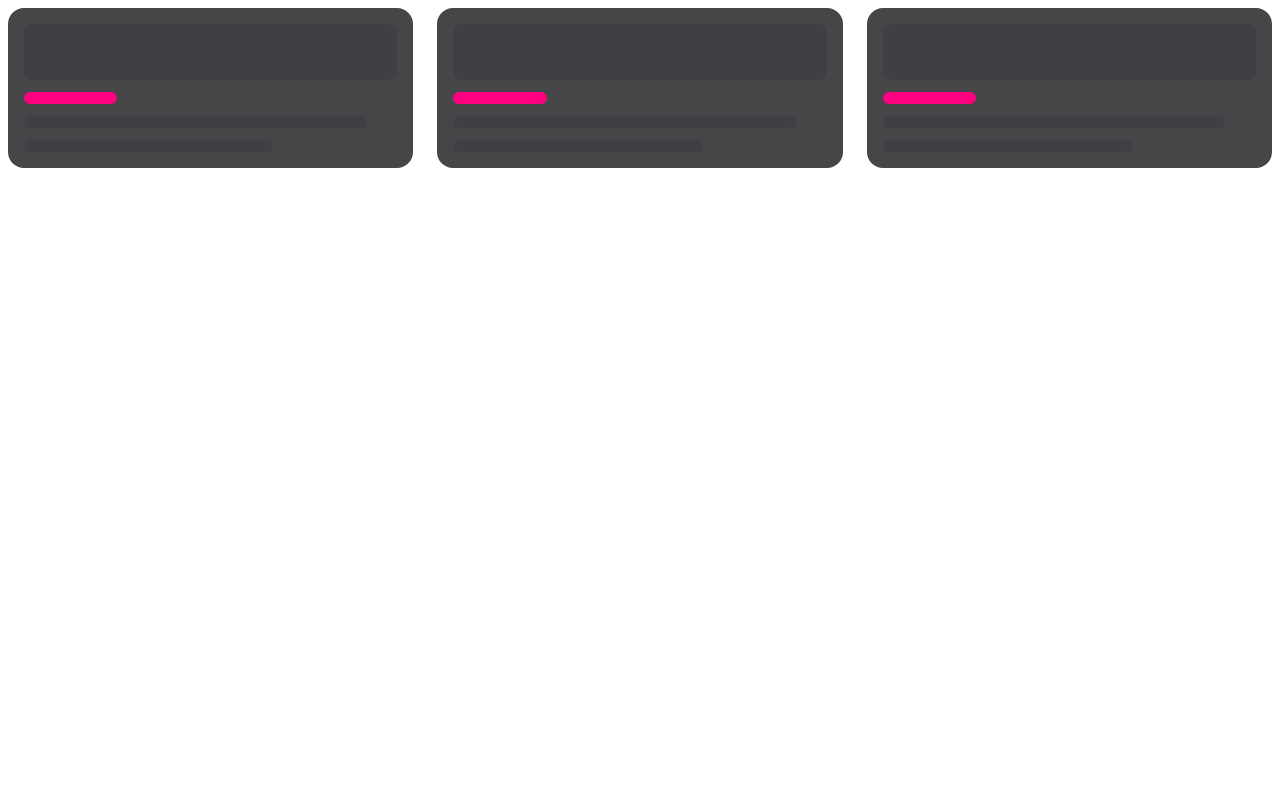
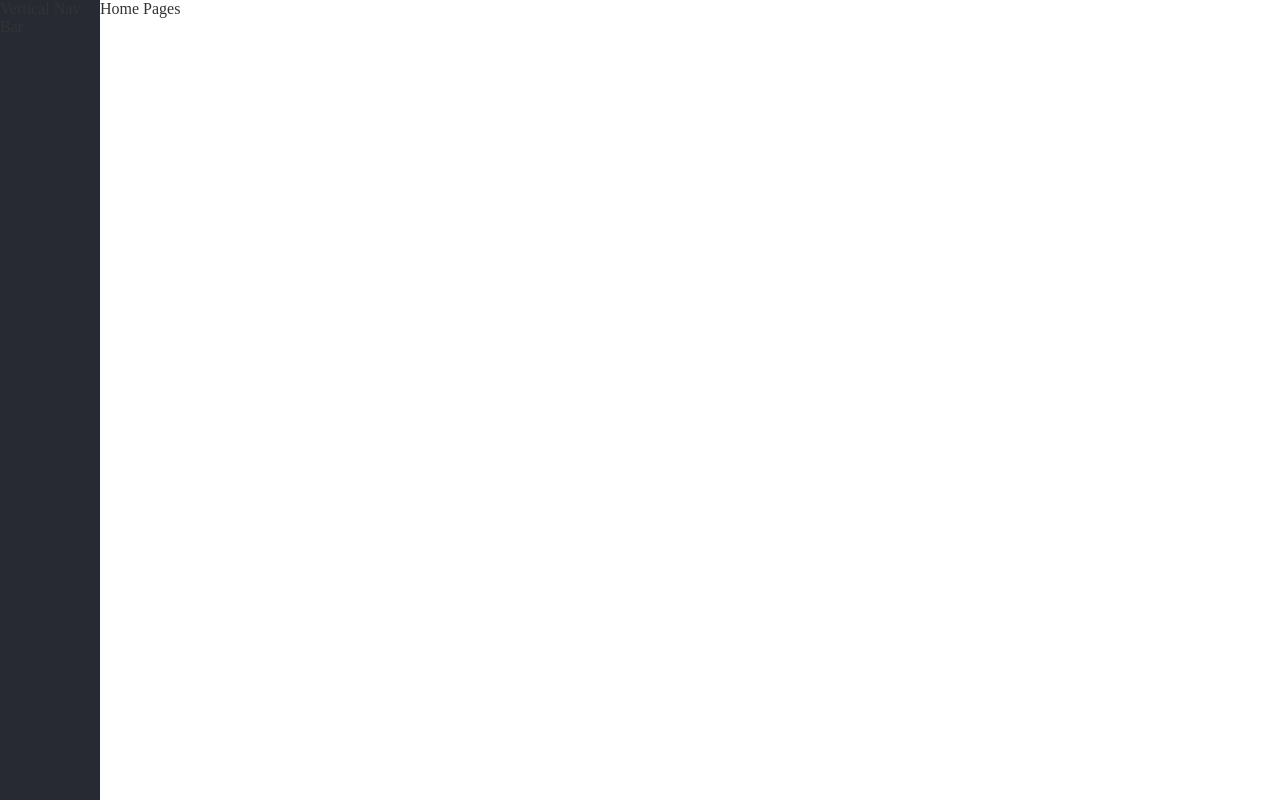
Before and after one commit to vinnyhoward/clonex-explorer, a Next.js app: page / in a window 1280 px wide. Built offline with nearby package versions, Linux system fonts and the light colour scheme.

Commit message:
set basic themes and basic nav bar

```diff
--- a/package.json
+++ b/package.json
@@ -12,7 +12,8 @@
     "next": "14.0.3",
     "react": "^18",
     "react-dom": "^18",
-    "styled-components": "^6.1.1"
+    "styled-components": "^6.1.1",
+    "usehooks-ts": "^2.9.1"
   },
   "devDependencies": {
     "@types/node": "^20",
--- a/src/app/globals.css
+++ /dev/null
@@ -1,107 +0,0 @@
-:root {
-  --max-width: 1100px;
-  --border-radius: 12px;
-  --font-mono: ui-monospace, Menlo, Monaco, 'Cascadia Mono', 'Segoe UI Mono',
-    'Roboto Mono', 'Oxygen Mono', 'Ubuntu Monospace', 'Source Code Pro',
-    'Fira Mono', 'Droid Sans Mono', 'Courier New', monospace;
-
-  --foreground-rgb: 0, 0, 0;
-  --background-start-rgb: 214, 219, 220;
-  --background-end-rgb: 255, 255, 255;
-
-  --primary-glow: conic-gradient(
-    from 180deg at 50% 50%,
-    #16abff33 0deg,
-    #0885ff33 55deg,
-    #54d6ff33 120deg,
-    #0071ff33 160deg,
-    transparent 360deg
-  );
-  --secondary-glow: radial-gradient(
-    rgba(255, 255, 255, 1),
-    rgba(255, 255, 255, 0)
-  );
-
-  --tile-start-rgb: 239, 245, 249;
-  --tile-end-rgb: 228, 232, 233;
-  --tile-border: conic-gradient(
-    #00000080,
-    #00000040,
-    #00000030,
-    #00000020,
-    #00000010,
-    #00000010,
-    #00000080
-  );
-
-  --callout-rgb: 238, 240, 241;
-  --callout-border-rgb: 172, 175, 176;
-  --card-rgb: 180, 185, 188;
-  --card-border-rgb: 131, 134, 135;
-}
-
-@media (prefers-color-scheme: dark) {
-  :root {
-    --foreground-rgb: 255, 255, 255;
-    --background-start-rgb: 0, 0, 0;
-    --background-end-rgb: 0, 0, 0;
-
-    --primary-glow: radial-gradient(rgba(1, 65, 255, 0.4), rgba(1, 65, 255, 0));
-    --secondary-glow: linear-gradient(
-      to bottom right,
-      rgba(1, 65, 255, 0),
-      rgba(1, 65, 255, 0),
-      rgba(1, 65, 255, 0.3)
-    );
-
-    --tile-start-rgb: 2, 13, 46;
-    --tile-end-rgb: 2, 5, 19;
-    --tile-border: conic-gradient(
-      #ffffff80,
-      #ffffff40,
-      #ffffff30,
-      #ffffff20,
-      #ffffff10,
-      #ffffff10,
-      #ffffff80
-    );
-
-    --callout-rgb: 20, 20, 20;
-    --callout-border-rgb: 108, 108, 108;
-    --card-rgb: 100, 100, 100;
-    --card-border-rgb: 200, 200, 200;
-  }
-}
-
-* {
-  box-sizing: border-box;
-  padding: 0;
-  margin: 0;
-}
-
-html,
-body {
-  max-width: 100vw;
-  overflow-x: hidden;
-}
-
-body {
-  color: rgb(var(--foreground-rgb));
-  background: linear-gradient(
-      to bottom,
-      transparent,
-      rgb(var(--background-end-rgb))
-    )
-    rgb(var(--background-start-rgb));
-}
-
-a {
-  color: inherit;
-  text-decoration: none;
-}
-
-@media (prefers-color-scheme: dark) {
-  html {
-    color-scheme: dark;
-  }
-}
--- a/src/app/layout.tsx
+++ b/src/app/layout.tsx
@@ -1,15 +1,13 @@
 import type { Metadata } from "next";
-import { ThemeProvider } from "styled-components";
-import StyledComponentsRegistry from "./registry";
+import StyledComponentsRegistry from "../lib/registry";
+import ThemeWrapper from "../lib/ThemeWrapper";
+import VerticalNavBar from "../components/VerticalNavBar";
+import ParentLayout from "../components/ParentLayout";
 
 export const metadata: Metadata = {
   title: "CloneX Explorer",
   description:
     "Interactive explorer for the CloneX NFT project, providing real-time insights and analytics through a subgraph API.",
-};
-
-const theme = {
-  main: "mediumseagreen",
 };
 
 export default function RootLayout({
@@ -21,7 +19,10 @@ export default function RootLayout({
     <html lang="en">
       <body>
         <StyledComponentsRegistry>
-          <ThemeProvider theme={theme}>{children}</ThemeProvider>
+          <ThemeWrapper>
+            <VerticalNavBar />
+            <ParentLayout>{children}</ParentLayout>
+          </ThemeWrapper>
         </StyledComponentsRegistry>
       </body>
     </html>
--- a/src/app/page.tsx
+++ b/src/app/page.tsx
@@ -1,66 +1,10 @@
 "use client";
-
-import styled from "styled-components";
-
-const Container = styled.div`
-  display: grid;
-  grid-template-columns: repeat(3, minmax(0, 1fr));
-  gap: 1.5rem /* 24px */;
-`;
-
-const SkeletonInner = styled.div`
-  padding: 1rem /* 16px */;
-  background-color: rgb(24 24 27 / 0.8);
-  border-radius: 1rem /* 16px */;
-`;
-
-const SkeletonImg = styled.div`
-  height: 3.5rem /* 56px */;
-  border-radius: 0.5rem /* 8px */;
-  background-color: rgb(63 63 70 / 1);
-`;
-
-const SkeletonBtn = styled.div`
-  margin-top: 0.75rem /* 12px */;
-  width: 25%;
-  height: 0.75rem /* 12px */;
-  border-radius: 0.5rem /* 8px */;
-  background-color: rgb(255 0 128 / 1);
-`;
-
-const SkeletonLineOne = styled.div`
-  margin-top: 0.75rem /* 12px */;
-  height: 0.75rem /* 12px */;
-  width: 91.666667%;
-  border-radius: 0.5rem /* 8px */;
-  background-color: rgb(63 63 70 / 1);
-`;
-
-const SkeletonLineTwo = styled.div`
-  margin-top: 0.75rem /* 12px */;
-  height: 0.75rem /* 12px */;
-  width: 66.666667%;
-  border-radius: 0.5rem /* 8px */;
-  background-color: rgb(63 63 70 / 1);
-`;
-
-const Skeleton = () => (
-  <SkeletonInner>
-    <SkeletonImg />
-    <SkeletonBtn />
-    <SkeletonLineOne />
-    <SkeletonLineTwo />
-  </SkeletonInner>
-);
+import VerticalNavBar from "../components/VerticalNavBar";
 
 export default function Page() {
   return (
     <main>
-      <Container>
-        <Skeleton />
-        <Skeleton />
-        <Skeleton />
-      </Container>
+      <div>Home Pages</div>
     </main>
   );
 }
--- a/src/app/registry.tsx
+++ /dev/null
@@ -1,29 +0,0 @@
-'use client'
-
-import React, { useState } from 'react'
-import { useServerInsertedHTML } from 'next/navigation'
-import { ServerStyleSheet, StyleSheetManager } from 'styled-components'
-
-export default function StyledComponentsRegistry({
-  children,
-}: {
-  children: React.ReactNode
-}) {
-  // Only create stylesheet once with lazy initial state
-  // x-ref: https://reactjs.org/docs/hooks-reference.html#lazy-initial-state
-  const [styledComponentsStyleSheet] = useState(() => new ServerStyleSheet())
-
-  useServerInsertedHTML(() => {
-    const styles = styledComponentsStyleSheet.getStyleElement()
-    styledComponentsStyleSheet.instance.clearTag()
-    return <>{styles}</>
-  })
-
-  if (typeof window !== 'undefined') return <>{children}</>
-
-  return (
-    <StyleSheetManager sheet={styledComponentsStyleSheet.instance}>
-      {children}
-    </StyleSheetManager>
-  )
-}
--- /dev/null
+++ b/src/components/ParentLayout.tsx
@@ -0,0 +1,13 @@
+'use client'
+import React from 'react';
+import styled from 'styled-components';
+
+const ParentLayoutContainer = styled.div`
+  padding-left: 100px;
+`;
+
+const ParentLayout: React.FC = ({ children }) => {
+  return <ParentLayoutContainer>{children}</ParentLayoutContainer>;
+};
+
+export default ParentLayout;
--- /dev/null
+++ b/src/components/VerticalNavBar.tsx
@@ -0,0 +1,22 @@
+"use client";
+import styled from "styled-components";
+
+const NavBarContainer = styled.div`
+  position: fixed;
+  left: 0;
+  top: 0;
+  height: 100vh;
+  width: 100px;
+  background-color: ${(props) => props.theme.colors.darkBlue};
+  z-index: 1;
+`;
+
+const VerticalNavBar = () => {
+  return (
+    <NavBarContainer>
+      <div>Vertical Nav Bar</div>
+    </NavBarContainer>
+  );
+};
+
+export default VerticalNavBar;
--- /dev/null
+++ b/src/lib/ThemeWrapper.tsx
@@ -0,0 +1,15 @@
+"use client";
+
+import { ReactNode } from "react";
+import { ThemeProvider } from "styled-components";
+import { GlobalStyle } from "../styles/GlobalStyles";
+import { defaultTheme } from "../styles/defaultTheme";
+
+export default function ThemeWrapper({ children }: { children: ReactNode }) {
+  return (
+    <ThemeProvider theme={defaultTheme}>
+      <GlobalStyle />
+      {children}
+    </ThemeProvider>
+  );
+}
--- /dev/null
+++ b/src/lib/registry.tsx
@@ -0,0 +1,29 @@
+"use client";
+
+import React, { useState } from "react";
+import { useServerInsertedHTML } from "next/navigation";
+import { ServerStyleSheet, StyleSheetManager } from "styled-components";
+
+export default function StyledComponentsRegistry({
+  children,
+}: {
+  children: React.ReactNode;
+}) {
+  // Only create stylesheet once with lazy initial state
+  // x-ref: https://reactjs.org/docs/hooks-reference.html#lazy-initial-state
+  const [styledComponentsStyleSheet] = useState(() => new ServerStyleSheet());
+
+  useServerInsertedHTML(() => {
+    const styles = styledComponentsStyleSheet.getStyleElement();
+    styledComponentsStyleSheet.instance.clearTag();
+    return <>{styles}</>;
+  });
+
+  if (typeof window !== "undefined") return <>{children}</>;
+
+  return (
+    <StyleSheetManager sheet={styledComponentsStyleSheet.instance}>
+      {children}
+    </StyleSheetManager>
+  );
+}
--- /dev/null
+++ b/src/styles/GlobalStyles.tsx
@@ -0,0 +1,48 @@
+import { createGlobalStyle } from "styled-components";
+
+export const GlobalStyle = createGlobalStyle`
+* {
+    padding:0;
+    margin: 0;
+    box-sizing: border-box;
+    color: inherit;
+    text-decoration: none;
+
+html {
+    font-family: 'Arial', sans-serif;
+    font-size: 16px;
+    line-height: 1.5;
+}
+
+body {
+    background: #fff;
+    color: #333;
+}
+
+img, embed, object, video {
+    max-width: 100%;
+    height: auto;
+}
+
+ul, ol {
+    list-style: none;
+}
+
+table {
+    border-collapse: collapse;
+    width: 100%;
+}
+
+html, body {
+    overflow-x: hidden;
+}
+
+:focus {
+    outline: none;
+}
+
+html, body {
+    height: 100%;
+    min-height: 100%;
+}
+`;
--- /dev/null
+++ b/src/styles/defaultTheme.tsx
@@ -0,0 +1,13 @@
+export const defaultTheme = {
+  name: "default",
+  borderRadius: "4px",
+  colors: {
+    darkBlue: "#272A32",
+    offBlack: "#1E1F27",
+    red: "#F40105",
+    white: "#FFFFFF",
+  },
+  gradient: {
+    darkBlueGradient: `linear-gradient(135deg, #2F3039, #393A4E)`,
+  },
+};
```
Also changed, not shown: 1 other file (tests, documents, lock files or other folders).
